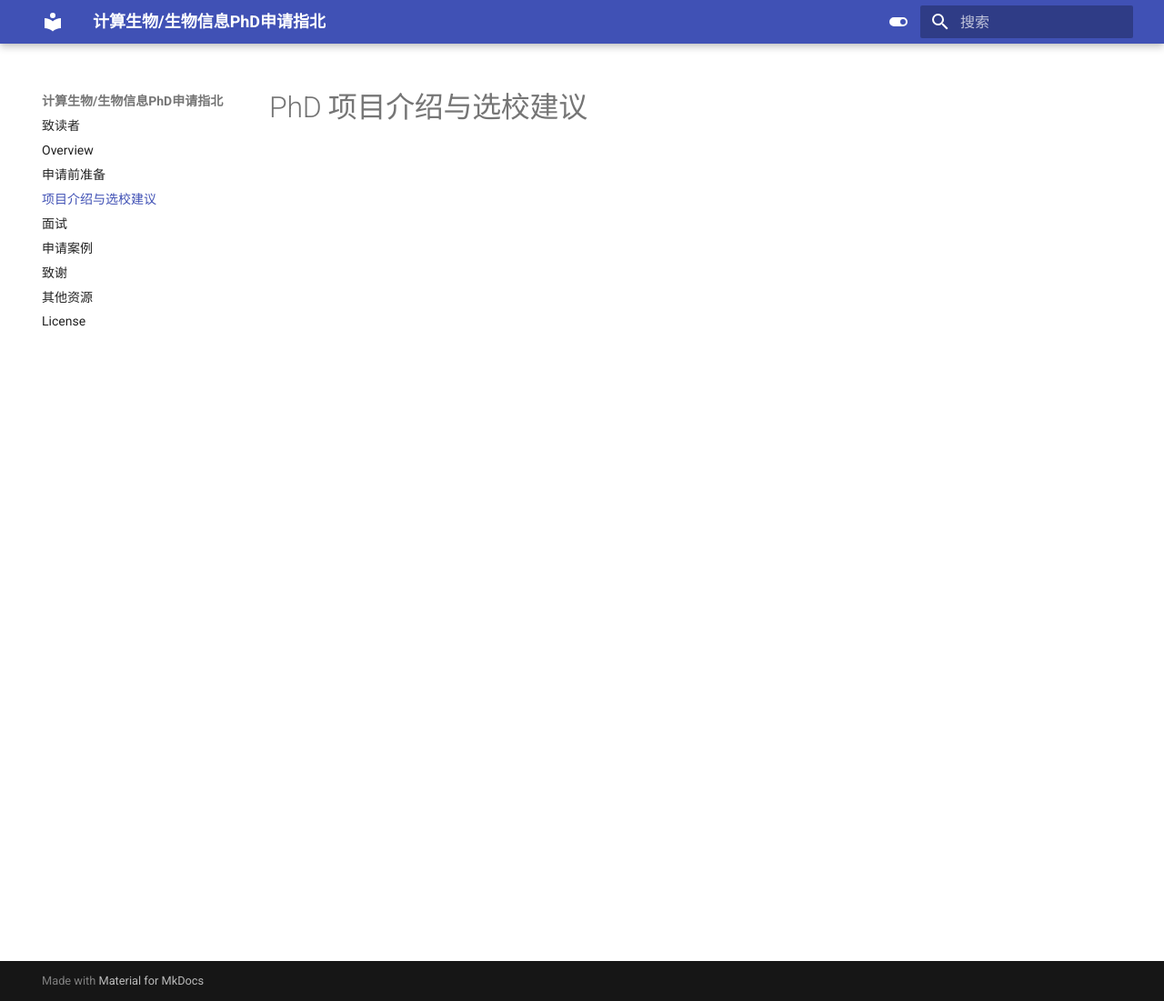
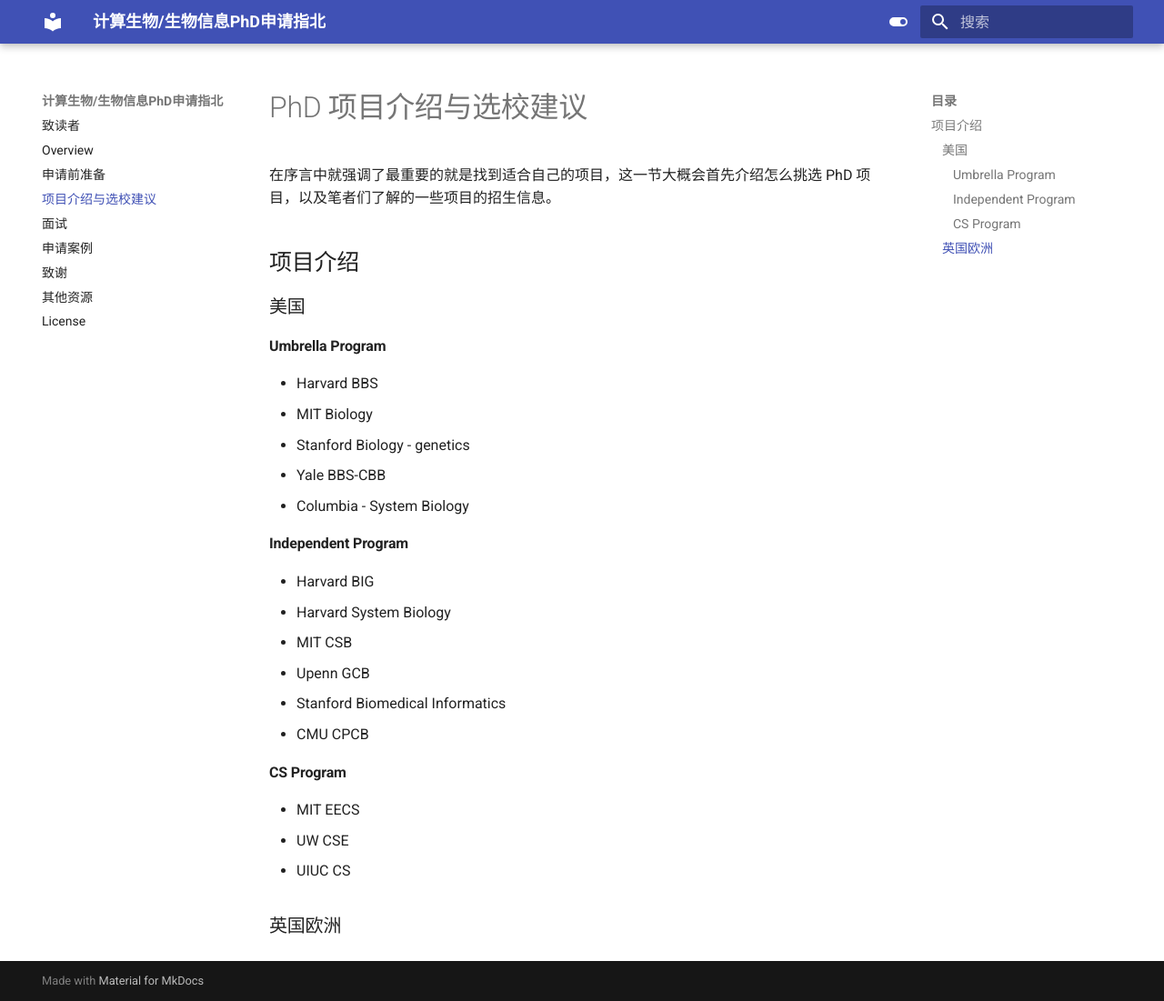
Before and after one commit to CompBio-PhD-cn/handbook, an MkDocs documentation site: the page built from docs/Program_list.md, in a window 1280 px wide and 1101 px high. Shown: the whole window at 91% size. Built offline with MkDocs 1.6.1 and Material for MkDocs 9.7.7, drawn with Linux system fonts in a browser that asks for light colours.

Commit message:
add preface, PS,CV, program list

```diff
--- a/docs/Program_list.md
+++ b/docs/Program_list.md
@@ -1 +1,34 @@
 # PhD 项目介绍与选校建议
+
+在序言中就强调了最重要的就是找到适合自己的项目，这一节大概会首先介绍怎么挑选 PhD 项目，以及笔者们了解的一些项目的招生信息。
+
+
+## 项目介绍
+
+### 美国
+
+#### Umbrella Program
+
+* Harvard BBS
+* MIT Biology
+* Stanford Biology - genetics
+* Yale BBS-CBB
+* Columbia - System Biology
+
+#### Independent Program
+
+* Harvard BIG
+* Harvard System Biology
+* MIT CSB
+* Upenn GCB
+* Stanford Biomedical Informatics
+* CMU CPCB
+
+#### CS Program
+
+* MIT EECS
+* UW CSE
+* UIUC CS
+
+
+### 英国欧洲
```
Also changed, not shown: docs/PS_CV.md (added, +6 -0 lines), docs/Preparation.md (+11 -0 lines), docs/interview.md (+6 -1 lines), docs/preface.md (+8 -0 lines).
